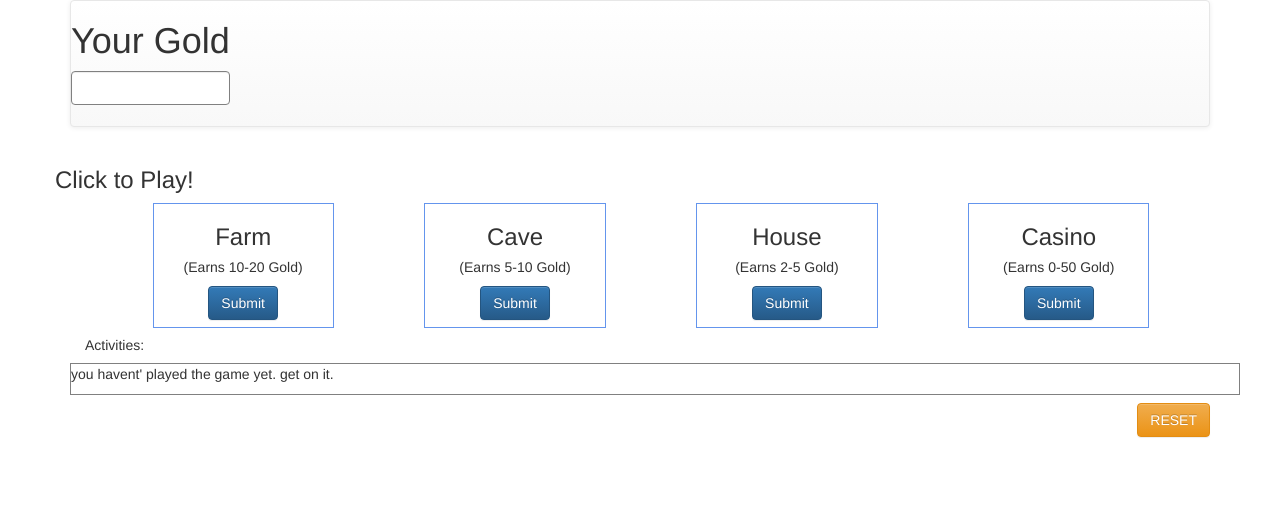
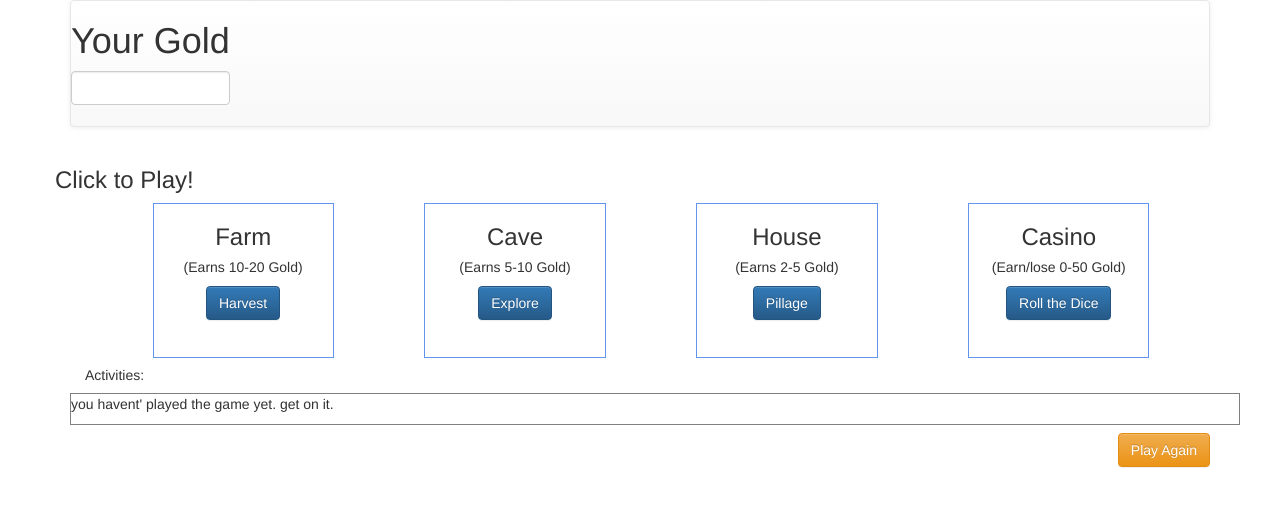
Before and after one commit to danielfrance/Ninja_Gold_Game, a PHP site: page / in a window 1280 px wide. Shown: the top 507 px of the page. Run offline with PHP 8.4, Linux system fonts and the light colour scheme; some libraries are stand-ins or nearby versions.

Commit message:
styling updates

```diff
--- a/index.php
+++ b/index.php
@@ -24,7 +24,7 @@ session_start();
 			<nav id="header" class="navbar navbar-default">
 				<div id="counter" class="navbar-header" >
 					<h1>Your Gold</h1>
-					<div style="border: 1px solid grey" class=" form-control">
+					<div  class=" form-control">
 					<?php
 						if (isset($_SESSION['total_gold']))
 						{
@@ -47,7 +47,7 @@ session_start();
 								<h3 class="text-center">Farm</h3>
 								<h5 class="text-center">(Earns 10-20 Gold)</h5>
 								<input type="hidden" name="action" value="farm">
-								<input class="center-block btn btn-primary" type="submit">
+								<input class="center-block btn btn-primary" type="submit" value="Harvest">
 							</form>
 						</div>
 
@@ -56,7 +56,7 @@ session_start();
 								<h3 class="text-center">Cave</h3>
 								<h5 class="text-center">(Earns 5-10 Gold)</h5>
 								<input type="hidden" name="action" value="cave">
-								<input class="center-block btn btn-primary" type="submit">
+								<input class="center-block btn btn-primary" type="submit" value="Explore">
 							</form>
 						</div>
 
@@ -65,16 +65,16 @@ session_start();
 								<h3 class="text-center">House</h3>
 								<h5 class="text-center">(Earns 2-5 Gold)</h5>
 								<input type="hidden" name="action" value="house">
-								<input class="center-block btn btn-primary" type="submit">
+								<input class="center-block btn btn-primary" type="submit" value="Pillage">
 							</form>
 						</div>
 
 						<div class="building col-sm-2 col-md-2 col-md-offset-1 ">
 							<form action="process.php" method="post">
 								<h3 class="text-center">Casino</h3>
-								<h5 class="text-center">(Earns 0-50 Gold)</h5>
+								<h5 class="text-center">(Earn/lose 0-50 Gold)</h5>
 								<input type="hidden" name="action" value="casino">
-								<input class="center-block btn btn-primary" type="submit">
+								<input class="center-block btn btn-primary" type="submit" value="Roll the Dice">
 							</form>
 						</div>
 					</div>
@@ -102,7 +102,7 @@ session_start();
 				<form action="process.php" method="post" class="navbar-form navbar-right">
 					 	<div class="form-group">
 					 		<input class="form-control" type="hidden" name="action" value="reset">
-					 		<input class="btn btn-warning" type="submit" value="RESET">
+					 		<input class="btn btn-warning" type="submit" value="Play Again">
 					 	</div>
 
 					 </form>
--- a/style.css
+++ b/style.css
@@ -12,7 +12,7 @@
 .building {
 	border: 1px solid cornflowerblue;
 	padding: 0 5px 0 5px;
-	height: 125px;
+	height: 155px;
 }
 
 
```
Also changed, not shown: process.php (+6 -6 lines).
